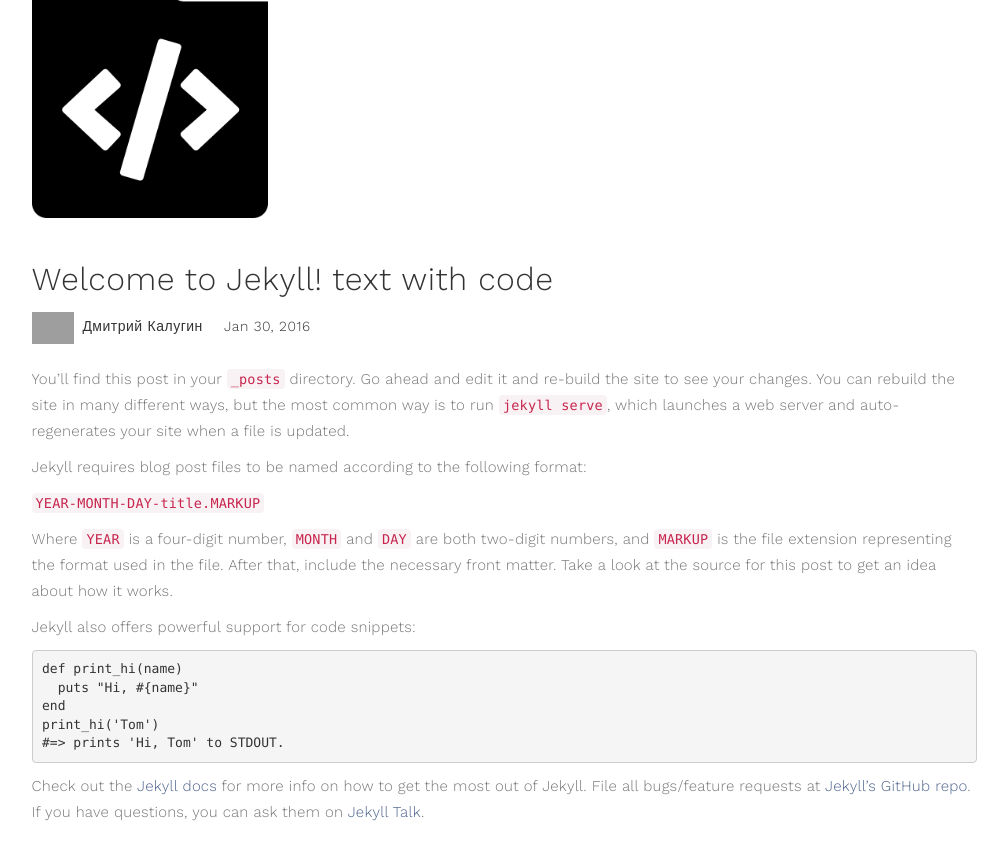
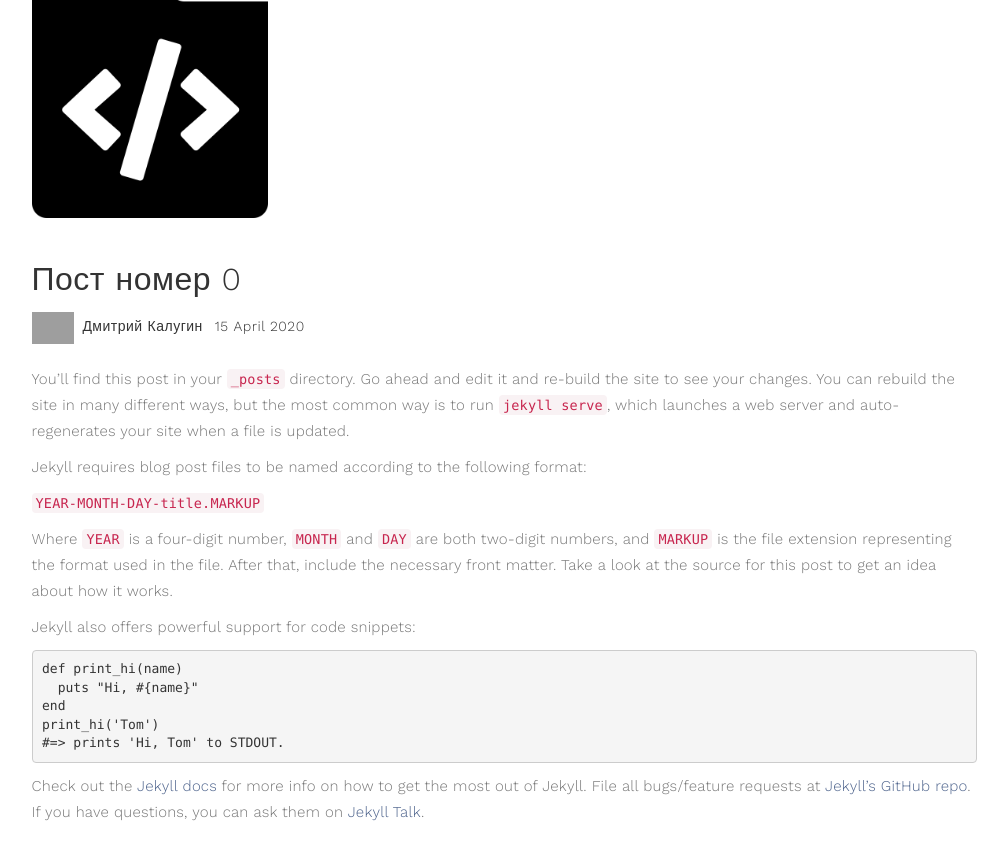
Before and after one commit to d27o/d27o.github.io, a Jekyll site: the page built from _posts/2019-04-15-welcome-to-jekyll.markdown, in a window 1280 px wide and 900 px high, scrolled down 345 px. Shown: the top 860 px of the window, without its empty margins (136-1144 px from the left). Built offline with Jekyll 4.4.1, drawn with Linux system fonts in a browser that asks for light colours; grey boxes are pictures that could not be loaded.

```diff
--- a/_layouts/post.html
+++ b/_layouts/post.html
@@ -19,7 +19,8 @@
           <div class="blog-post-format">
             <span><a href="/"><img src="/src/images/photo.jpg" class="img-responsive "> Дмитрий
                 Калугин</a></span>
-            <span><i class="fa fa-date"></i> Jan 30, 2016</span>
+                {%- assign date_format = site.minima.date_format | default: "%b %-d, %Y" -%}
+            <span><i class="fa fa-date"></i>{{ page.date | date: "%-d %B %Y" }}</span>
           </div>
 
           <div class="blog-post-des">
--- a/_posts/2019-10-07-welcome-to-jekyll.markdown
+++ b/_posts/2019-04-15-welcome-to-jekyll.markdown
@@ -1,10 +1,12 @@
 ---
+title: Пост номер 0
 layout: post
-title:  "Welcome to Jekyll! text with code"
-date:   2019-10-07 20:27:44 +0300
-categories: jekyll update
-preview: /src/images/file-code-solid.png
+date: '2020-04-15 00:00:00'
+categories:
+- info
+preview: "/src/images/file-code-solid.png"
 ---
+
 You’ll find this post in your `_posts` directory. Go ahead and edit it and re-build the site to see your changes. You can rebuild the site in many different ways, but the most common way is to run `jekyll serve`, which launches a web server and auto-regenerates your site when a file is updated.
 
 Jekyll requires blog post files to be named according to the following format:
```
